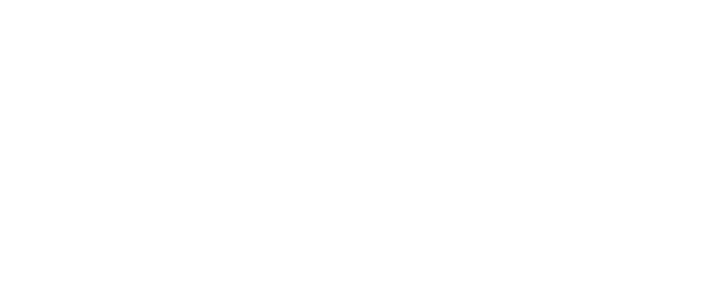
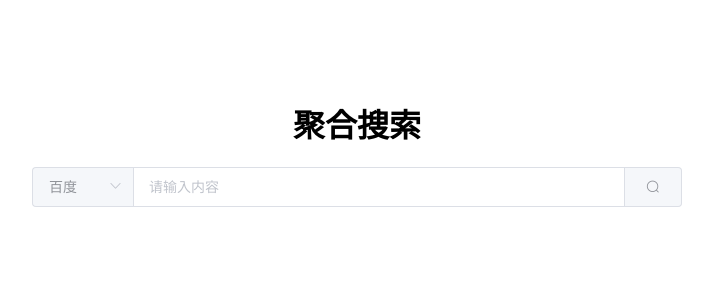
Before and after one commit to mouday/mouday.github.io, a Vue app: page /#/search in a window 1280 px wide. Shown: the top 300 px of the page, without its empty margins (283-996 px from the left). Built offline with nearby package versions, Linux system fonts and the light colour scheme.

Commit message:
auto add

```diff
--- /dev/null
+++ b/src/config/index.js
@@ -0,0 +1,17 @@
+export const searchList = [
+    {
+        name: '百度',
+        link: "https://www.baidu.com/s?wd=",
+        icon: "https://www.json.cn/favicon.ico"
+    },
+    {
+        name: "必应",
+        link: "https://cn.bing.com/search?q=",
+        icon: "https://www.json.cn/favicon.ico"
+    },
+    {
+        name: "360",
+        link: "https://www.so.com/s?q=",
+        icon: "https://s2.ssl.qhres.com/static/121a1737750aa53d.ico"
+    }
+]
--- a/src/router/index.js
+++ b/src/router/index.js
@@ -33,6 +33,16 @@
     path: '/nav',
     name: 'nav',
     component: () => import('../views/Nav.vue')
+  },
+  {
+    path: '/search',
+    name: 'search',
+    component: () => import('../views/Search.vue')
+  },
+  {
+    path: '/searchResult',
+    name: 'searchResult',
+    component: () => import('../views/SearchResult.vue')
   }
 ]
 
--- /dev/null
+++ b/src/views/Search.vue
@@ -0,0 +1,66 @@
+<template>
+  <div class="container">
+    <h1>聚合搜索</h1>
+    <el-input placeholder="请输入内容" v-model="keywords" class="input-with-select" @keydown.native.enter="search">
+      <el-select v-model="selectIndex" slot="prepend" placeholder="请选择">
+        <el-option :label="item.name" :value="index" v-for="item, index in searchList" :key="index"></el-option>
+      </el-select>
+      <el-button slot="append" icon="el-icon-search" @click="search"></el-button>
+    </el-input>
+
+  </div>
+</template>
+
+<script>
+import { searchList } from "@/config/index.js";
+
+export default {
+  name: "",
+
+  props: [],
+
+  components: {},
+
+  data() {
+    return {
+      keywords: "",
+      selectIndex: 0,
+      searchList
+    };
+  },
+
+  computed: {},
+
+  methods: {
+    search() {
+      // let routeData = this.$router.resolve({
+      //   name: "searchResult",
+      //   query: { keywords: this.keywords, search: this.select }
+      // });
+      // console.log(searchList[this.selectIndex].link);
+      let url = searchList[this.selectIndex].link + this.keywords;
+      window.open(url, "_blank");
+    }
+  },
+
+  created() {
+    console.log(searchList);
+  }
+};
+</script>
+
+<style scoped>
+.container {
+  width: 650px;
+  margin: 0 auto;
+  text-align: center;
+  margin-top: 100px;
+}
+
+>>> .el-select .el-input {
+  width: 100px;
+}
+.input-with-select .el-input-group__prepend {
+  background-color: #fff;
+}
+</style>
--- /dev/null
+++ b/src/views/SearchResult.vue
@@ -0,0 +1,97 @@
+<template>
+  <div class="container" :key="count">
+    <iframe id="iframe" :src="currentUrl" frameborder="0" height="100%"></iframe>
+    <div id="tool">
+      <div class="link" v-for="item in searchList" @click="handleSearch(item.name)">
+        {{item.name}}
+      </div>
+    </div>
+  </div>
+</template>
+
+<script>
+import { searchList } from "@/config/index.js";
+
+export default {
+  name: "",
+
+  props: [],
+
+  components: {},
+
+  data() {
+    return {
+      searchName: 0,
+      keywords: "",
+      searchList,
+      radio: 0,
+      count: 0
+    };
+  },
+
+  computed: {},
+
+  methods: {
+    search() {
+      this.searchName = this.$route.query.search;
+      this.keywords = this.$route.query.keywords;
+
+      console.log(this.searchIndex, this.keywords);
+
+      let searchInfo = this.getSearch(this.searchName);
+      this.currentUrl = searchInfo.link + this.keywords;
+      // window.open(routeData.href, "_blank");
+    },
+
+    getSearch(name) {
+      for (let item of searchList) {
+        if (item.name === name) {
+          return item;
+        }
+      }
+    },
+
+    handleSearch(name) {
+      // console.log(index, this.radio);
+      // let item = getSearch(name);
+      this.$router.push({
+        name: "searchResult",
+        query: {
+          keywords: this.keywords,
+          search: name,
+          timestamp: new Date().getTime()
+        }
+      });
+      this.count++;
+    }
+  },
+
+  created() {
+    this.search();
+  },
+
+  mounted() {
+    // window.onresize = resize;
+    const oIframe = document.getElementById("iframe");
+    const deviceWidth = document.documentElement.clientWidth;
+    const deviceHeight = document.documentElement.clientHeight;
+    oIframe.style.width = Number(deviceWidth) + "px"; //数字是页面布局宽度差值
+    oIframe.style.height = Number(deviceHeight) + "px"; //数字是页面布局高度差
+  }
+};
+</script>
+
+<style scoped>
+iframe {
+  width: 100%;
+}
+
+#tool {
+  position: absolute;
+  top: 150px;
+  left: 10px;
+}
+.link {
+  cursor: pointer;
+}
+</style>
--- a/src/views/Tools.vue
+++ b/src/views/Tools.vue
@@ -26,6 +26,12 @@
           name: "Json格式化",
           link: "https://www.json.cn/",
           icon: "https://www.json.cn/favicon.ico"
+        },
+        {
+          name: "聚合搜索",
+          link: this.$router.resolve({ name: "search" }).href,
+          icon:
+            "https://www.baidu.com/img/baidu_85beaf5496f291521eb75ba38eacbd87.svg"
         }
       ]
     };
```
Also changed, not shown: 1 other file (tests, documents, lock files or other folders).
